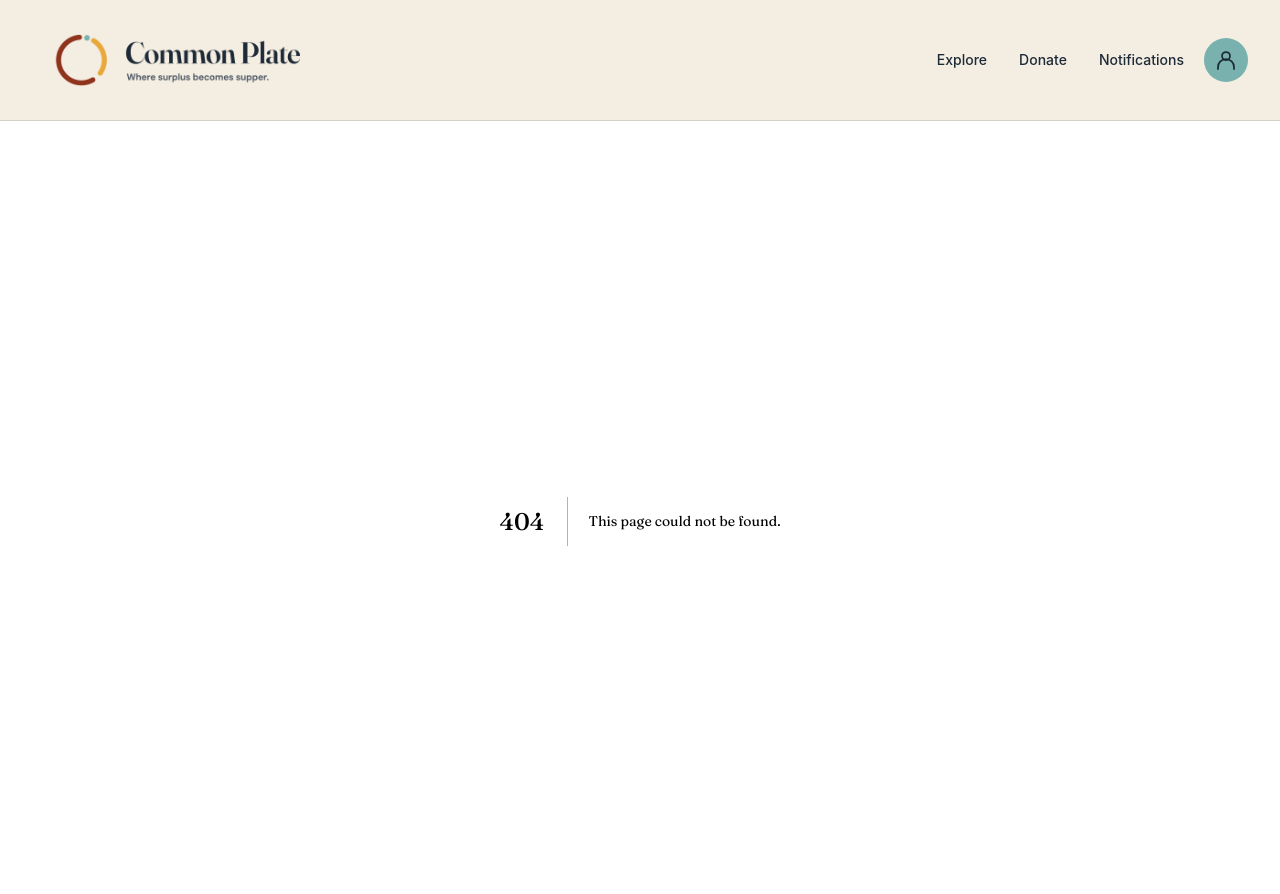
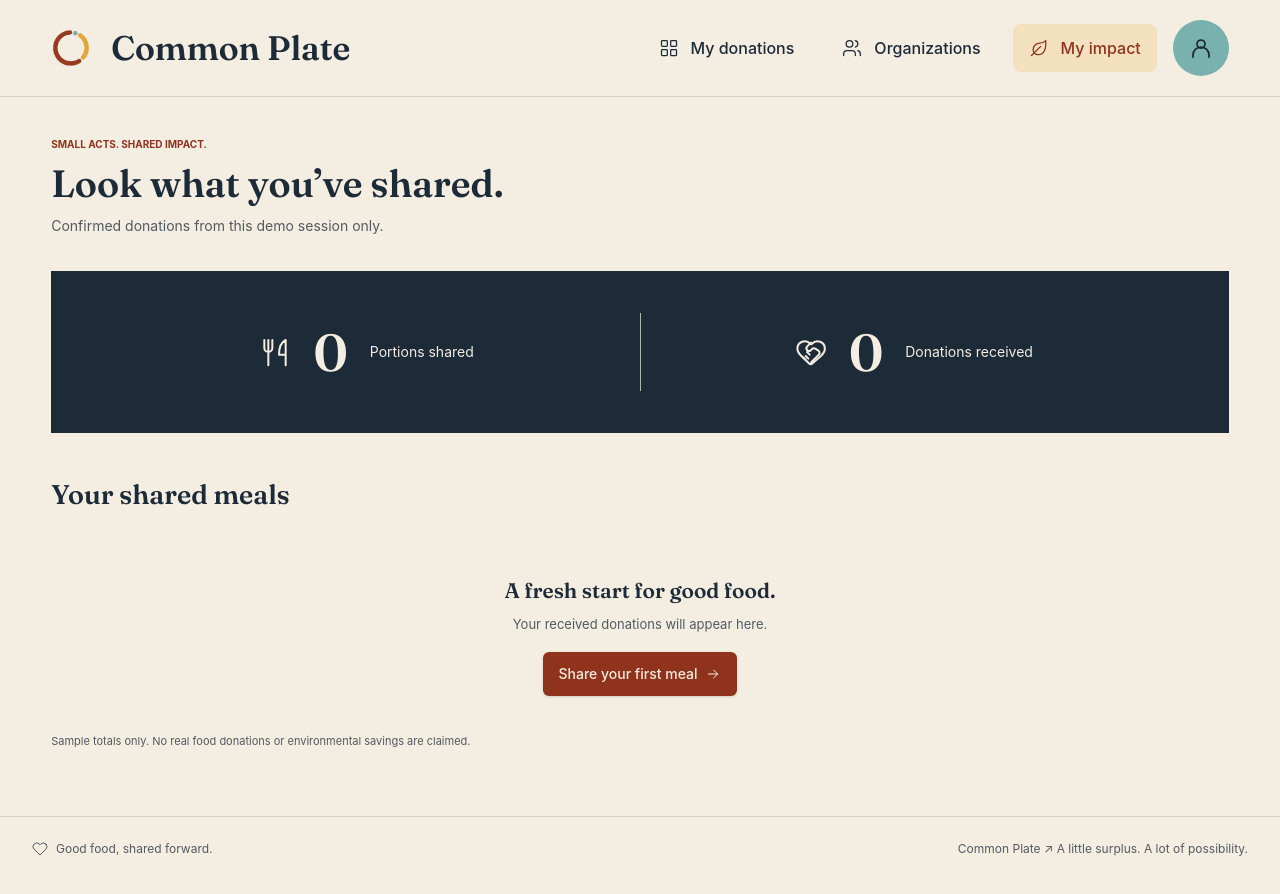
Before and after one commit to Tanny-Griz/Common-Plate, a Next.js app: page /impact in a window 1280 px wide. Before the commit this address had no page. Shown: the top 894 px of the page. Built offline with nearby package versions, Linux system fonts and the light colour scheme.

Commit message:
feat: add My impact page and navigation

```diff
--- /dev/null
+++ b/src/app/impact/page.tsx
@@ -0,0 +1,68 @@
+import type { Metadata } from 'next'
+import HomeFooter from '@/components/home/HomeFooter'
+import HomeIcon from '@/components/home/HomeIcon'
+
+export const metadata: Metadata = {
+  title: 'Common Plate — My impact',
+  description: 'See the meals shared in your simulated Common Plate donation session.',
+  openGraph: {
+    title: 'Common Plate — My impact',
+    description: 'Every shared portion adds to your community story.',
+    type: 'website',
+  },
+  twitter: {
+    card: 'summary_large_image',
+  },
+}
+
+export default function ImpactPage() {
+  return (
+    <>
+      <main className="mx-auto min-h-[75dvh] max-w-[1320px] px-[5%] pt-7 pb-10 text-foreground md:px-[4%] md:pt-10 md:pb-16">
+        <div>
+          <p className="mb-2.5 text-[10px] font-bold text-primary uppercase">Small acts. Shared impact.</p>
+          <h1 className="mb-2.5 text-[32px] leading-[1.15] font-semibold md:text-[38px]">Look what you’ve shared.</h1>
+          <p className="text-[13px] text-foreground/75 md:text-sm">Confirmed donations from this demo session only.</p>
+        </div>
+
+        {/* Initial presentation state; no simulated donation workflow is connected. */}
+        <section aria-label="Sample impact totals" className="mt-[35px] mb-[42px] grid grid-cols-2 bg-foreground px-[18px] py-7 text-[color:var(--color-base)] md:p-[42px]">
+          <div className="flex min-w-0 flex-col items-center justify-center gap-2.5 px-2 md:flex-row md:gap-[22px]">
+            <HomeIcon name="utensils" className="size-8" />
+            <strong className="font-heading text-[44px] font-semibold md:text-[52px]">0</strong>
+            <span className="text-center text-[11px] md:text-sm">Portions shared</span>
+          </div>
+          <div className="flex min-w-0 flex-col items-center justify-center gap-2.5 border-l border-base/70 px-2 md:flex-row md:gap-[22px]">
+            <svg aria-hidden="true" focusable="false" viewBox="0 0 24 24" fill="none" stroke="currentColor" strokeWidth="1.5" strokeLinecap="round" strokeLinejoin="round" className="size-8 shrink-0">
+              <path d="M19.4 15c1.5-1.5 3-3.2 3-5.5a5.5 5.5 0 0 0-9.6-3.7 1 1 0 0 1-1.4 0A5.5 5.5 0 0 0 1.8 9.5c0 2.3 1.5 4 3 5.5l5.6 5.4a2 2 0 0 0 2.8 0Z" />
+              <path d="m12 5-3 3a2 2 0 0 0 2.8 2.8l1-1a2 2 0 0 1 2.4-.3l2.3 1.4a2 2 0 0 1 .4 3.1l-5.7 5.7M8 15l2 2m-1-5 2 2m-5 2 2 2" />
+            </svg>
+            <strong className="font-heading text-[44px] font-semibold md:text-[52px]">0</strong>
+            <span className="text-center text-[11px] md:text-sm">Donations received</span>
+          </div>
+        </section>
+
+        <section aria-labelledby="shared-meals-title">
+          <h2 id="shared-meals-title" className="mb-6 text-[27px] font-semibold">Your shared meals</h2>
+          <div className="px-4 py-9 text-center">
+            <h3 className="text-[21px] font-semibold">A fresh start for good food.</h3>
+            <p className="mt-2 mb-[18px] text-[13px] text-foreground/75">Your received donations will appear here.</p>
+            <button
+              type="button"
+              disabled
+              aria-describedby="impact-offer-note"
+              className="inline-flex min-h-11 cursor-not-allowed items-center justify-center gap-2 rounded-md bg-primary px-4 py-2 text-sm font-medium text-[color:var(--color-base)] shadow-sm"
+            >
+              Share your first meal
+              <HomeIcon name="arrow" className="size-4" />
+            </button>
+            <p id="impact-offer-note" className="sr-only">Offer creation is coming soon.</p>
+          </div>
+        </section>
+
+        <p className="text-[11px] leading-[1.8] text-foreground/75">Sample totals only. No real food donations or environmental savings are claimed.</p>
+      </main>
+      <HomeFooter />
+    </>
+  )
+}
--- a/src/components/Header.tsx
+++ b/src/components/Header.tsx
@@ -15,12 +15,12 @@ const navigationLinks = [
 const workspaceLinks = [
   { href: '/', label: 'My donations', icon: 'grid' },
   { href: '/organizations', label: 'Organizations', icon: 'users' },
-  { href: '/#impact', label: 'My impact', icon: 'leaf' },
+  { href: '/impact', label: 'My impact', icon: 'leaf' },
 ] as const
 
 export default function Header() {
   const pathname = usePathname()
-  const isWorkspace = pathname === '/' || pathname === '/organizations'
+  const isWorkspace = pathname === '/' || pathname === '/organizations' || pathname === '/impact'
 
   function renderNavigationLink(link: (typeof navigationLinks)[number]) {
     const isActive =
@@ -136,11 +136,25 @@ export default function Header() {
         aria-label="Mobile navigation"
         className="fixed inset-x-0 bottom-0 z-50 border-t border-foreground/15 bg-base px-4 pt-3 pb-[calc(0.75rem+env(safe-area-inset-bottom))] text-foreground md:hidden"
       >
-        <div className="mx-auto grid max-w-lg grid-cols-3 gap-2">
-          {(isWorkspace
-            ? [workspaceLinks[0], workspaceLinks[1], navigationLinks[3]]
-            : navigationLinks.filter((link) => link.href !== '/notifications')
-          ).map(renderNavigationLink)}
+        <div className={`mx-auto grid max-w-lg gap-2 ${isWorkspace ? 'grid-cols-4' : 'grid-cols-3'}`}>
+          {isWorkspace ? (
+            <>
+              {workspaceLinks.map((link) => (
+                <Link
+                  key={link.href}
+                  href={link.href}
+                  aria-current={pathname === link.href ? 'page' : undefined}
+                  className={`flex min-h-11 min-w-0 flex-col items-center justify-center gap-1 rounded-lg px-0 py-2 text-[10px] font-medium whitespace-nowrap focus-visible:outline-2 focus-visible:outline-offset-2 focus-visible:outline-primary sm:text-xs ${
+                    pathname === link.href ? 'bg-accent/20 text-primary' : 'hover:bg-support/20'
+                  }`}
+                >
+                  <HomeIcon name={link.icon} className="size-4" />
+                  {link.label}
+                </Link>
+              ))}
+              {renderNavigationLink(navigationLinks[3])}
+            </>
+          ) : navigationLinks.filter((link) => link.href !== '/notifications').map(renderNavigationLink)}
         </div>
       </nav>
     </>
```
Also changed, not shown: 1 other file (tests, documents, lock files or other folders).
